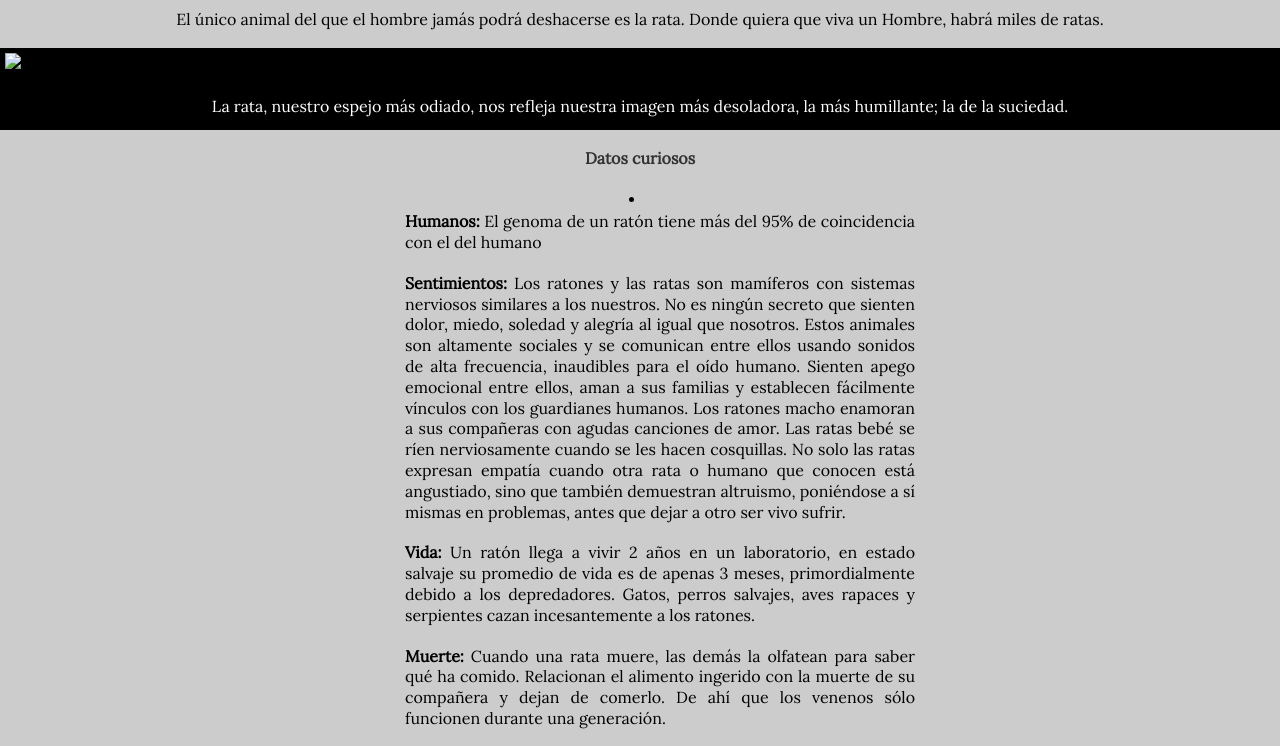
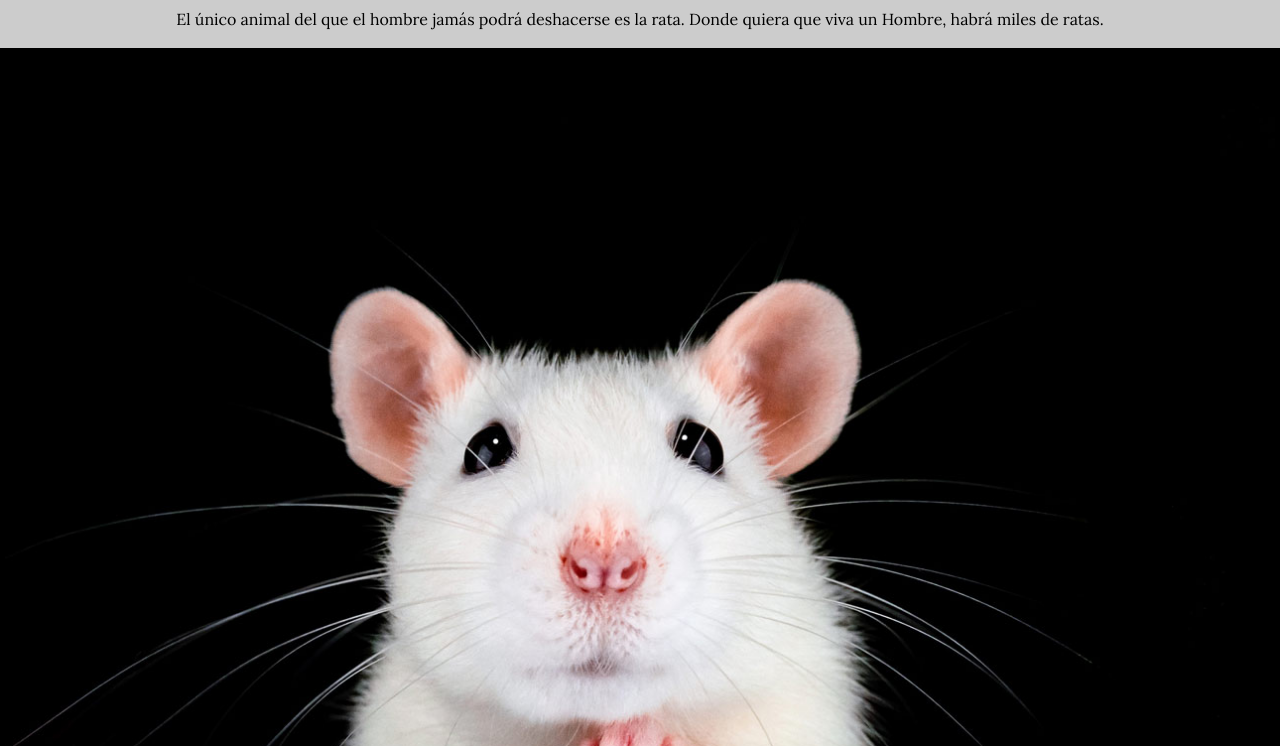
Before and after one commit to berriop-prog/tributoRatas, a plain HTML site: page index.html in a window 1280 px wide. Shown: the part 100-846 px from the top of the page. Drawn offline with Linux system fonts and the light colour scheme; the site is published under a folder, as on GitHub Pages, so addresses that start at the root find nothing.

Commit message:
Update index.html

```diff
--- a/index.html
+++ b/index.html
@@ -14,7 +14,7 @@
             <h1>Nuestras hermanas las ratas</h1>
             <p>El único animal del que el hombre jamás podrá deshacerse es la rata. Donde quiera que viva un Hombre, habrá miles de ratas.</p>
             <figure id="img-div">
-                <img id="image" src="/imag/imag1.jpg" alt="Ratón blanco">
+                <img id="image" src="imag/imag1.jpg" alt="Ratón blanco">
                 <figcaption id="img-caption">La rata, nuestro espejo más odiado, nos refleja nuestra imagen más desoladora, la más humillante; la de la suciedad.</figcaption>
             </figure>
             <section id="tribute-info">
```
